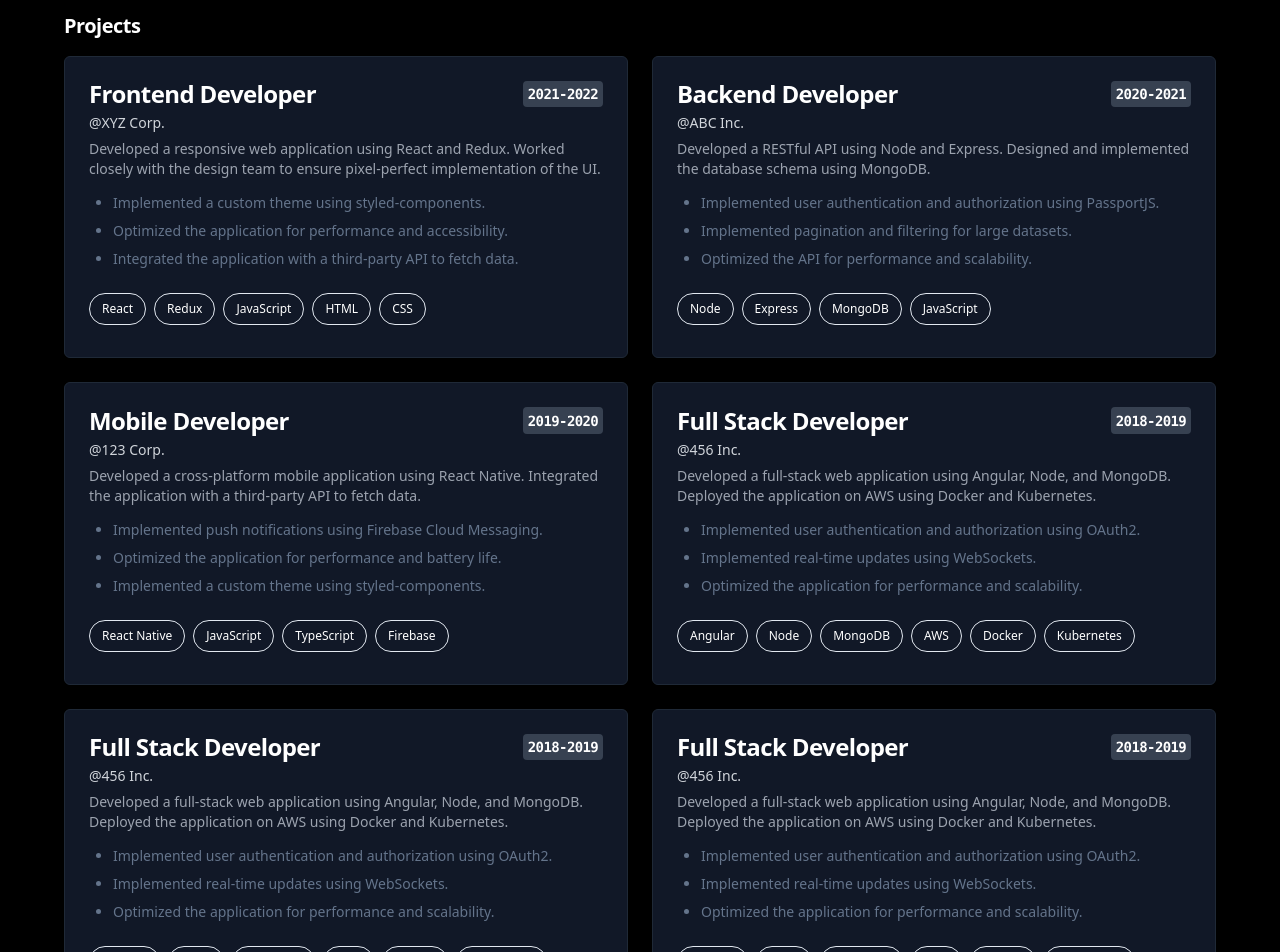
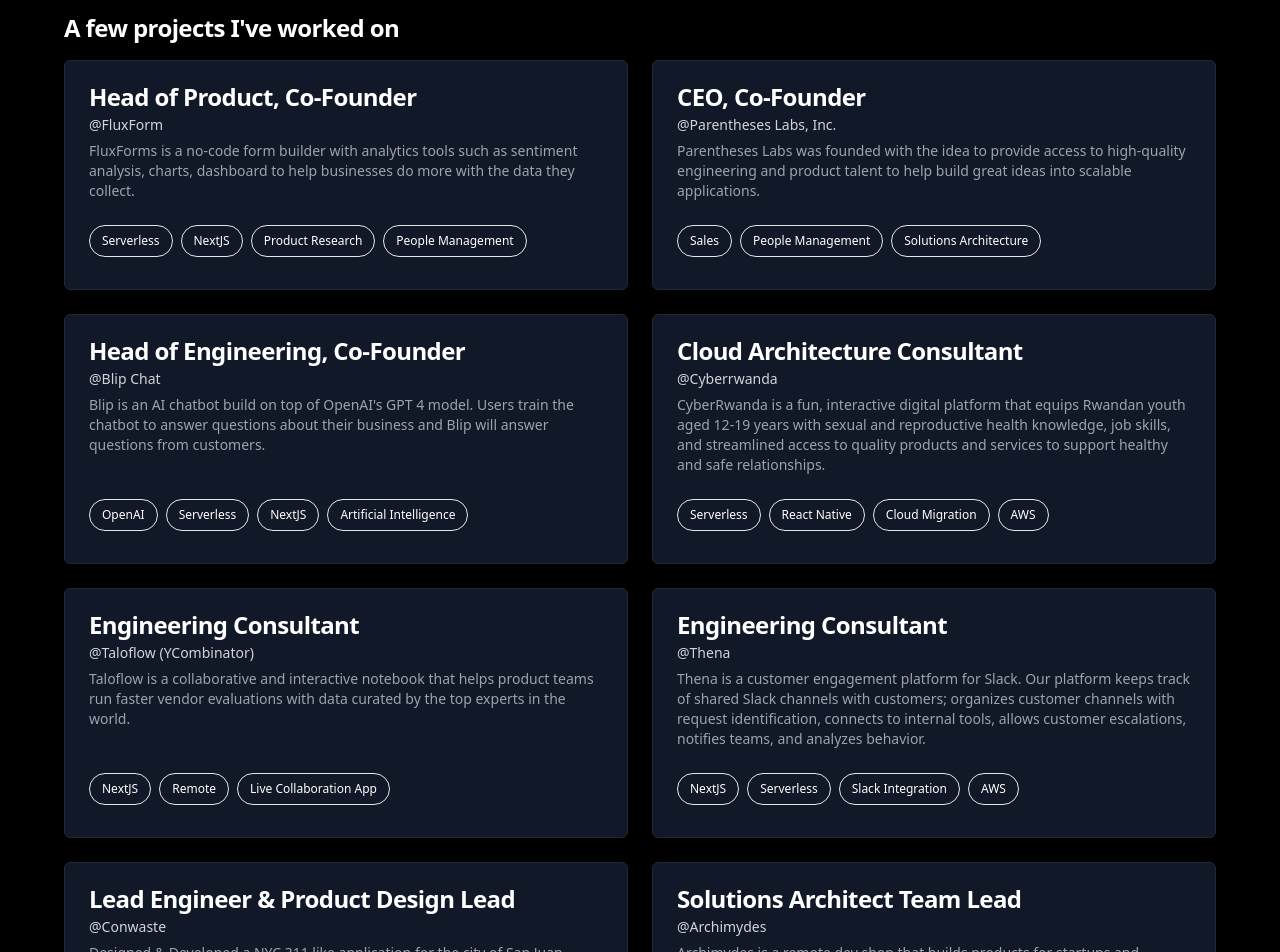
Before and after one commit to russdias/russdias, a Next.js app: page / in a window 1280 px wide. Shown: the part 480-1432 px from the top of the page. Built offline with nearby package versions, Linux system fonts and the light colour scheme.

Commit message:
update design and cleanup

```diff
--- a/src/app/global.css
+++ b/src/app/global.css
@@ -102,8 +102,13 @@
   }
   .profile-bg {
     background-color: #000000;
-    background-image: linear-gradient(#535353 1px, transparent 1px),
-      linear-gradient(to right, #535353 1px, #000000 1px);
-    background-size: 30px 30px;
+    background-size: 10px 10px;
+    background-image: repeating-linear-gradient(
+      45deg,
+      #545454 0,
+      #545454 1px,
+      #000000 0,
+      #000000 50%
+    );
   }
 }
--- a/src/modules/Contact/index.tsx
+++ b/src/modules/Contact/index.tsx
@@ -16,7 +16,7 @@
         </h2>
         <h2 className="text-white font-normal">
           <span>{descriptionOne}</span>
-          <a href={`mailto:${email}`} className="underline">
+          <a href={`mailto:${email}`} className="underline text-purple-700">
             {email}
           </a>
           <span>{descriptionTwo}</span>
--- a/src/modules/Intro/index.tsx
+++ b/src/modules/Intro/index.tsx
@@ -13,7 +13,7 @@
   return (
     <div
       id="about"
-      className="pt-40 flex gap-x-10 justify-center items-center text-white"
+      className="pt-40 flex gap-x-10 justify-center items-end text-white"
     >
       <div className="flex-1">
         <h1 className="">{header}</h1>
@@ -32,16 +32,16 @@
           ))}
         </div>
         <div className="mt-10 flex space-x-6 ">
-          <Github className="h-6 w-6" />
-          <Linkedin className="h-6 w-6" />
-          <Mail className="h-6 w-6" />
-          <Twitter className="h-6 w-6" />
-          <Instagram className="h-6 w-6" />
+          <Github className="h-6 w-6 cursor-pointer" />
+          <Linkedin className="h-6 w-6 cursor-pointer" />
+          <Mail className="h-6 w-6 cursor-pointer" />
+          <Twitter className="h-6 w-6 cursor-pointer" />
+          <Instagram className="h-6 w-6 cursor-pointer" />
         </div>
       </div>
       <div className="flex-1">
         <code className="bg-purple-800">{location}</code>
-        <div className="relative bg-gray-100 h-32 w-full my-4 flex items-end justify-end ml-auto profile-bg rounded-md">
+        <div className="mt-4 relative bg-gray-100 h-40 w-full flex items-end justify-end ml-auto profile-bg rounded-md">
           <Image
             src="/russ.png"
             width={350}
--- a/src/modules/Projects/content.tsx
+++ b/src/modules/Projects/content.tsx
@@ -1,85 +1,86 @@
-import { AppWindow, Code, Rocket } from "lucide-react";
-
 const content = {
-  header: "Projects",
+  header: "A few projects I've worked on",
   jobs: [
     {
-      role: "Frontend Developer",
-      time: "2021-2022",
+      role: "Head of Product, Co-Founder",
+      company: "FluxForm",
       description:
-        "Developed a responsive web application using React and Redux. Worked closely with the design team to ensure pixel-perfect implementation of the UI.",
-      points: [
-        "Implemented a custom theme using styled-components.",
-        "Optimized the application for performance and accessibility.",
-        "Integrated the application with a third-party API to fetch data.",
-      ],
-      company: "XYZ Corp.",
-      skills: ["React", "Redux", "JavaScript", "HTML", "CSS"],
+        "FluxForms is a no-code form builder with analytics tools such as sentiment analysis, charts, dashboard to help businesses do more with the data they collect.",
+      skills: ["Serverless", "NextJS", "Product Research", "People Management"],
+      linkTo: "https://fluxforms.xyz",
     },
     {
-      role: "Backend Developer",
-      time: "2020-2021",
+      role: "CEO, Co-Founder",
+      company: "Parentheses Labs, Inc.",
       description:
-        "Developed a RESTful API using Node and Express. Designed and implemented the database schema using MongoDB.",
-      points: [
-        "Implemented user authentication and authorization using PassportJS.",
-        "Implemented pagination and filtering for large datasets.",
-        "Optimized the API for performance and scalability.",
-      ],
-      company: "ABC Inc.",
-      skills: ["Node", "Express", "MongoDB", "JavaScript"],
+        "Parentheses Labs was founded with the idea to provide access to high-quality engineering and product talent to help build great ideas into scalable applications.",
+      skills: ["Sales", "People Management", "Solutions Architecture"],
+      linkTo: "https://www.linkedin.com/company/parentheses-labs",
     },
     {
-      role: "Mobile Developer",
-      time: "2019-2020",
+      role: "Head of Engineering, Co-Founder",
+      company: "Blip Chat",
       description:
-        "Developed a cross-platform mobile application using React Native. Integrated the application with a third-party API to fetch data.",
-      points: [
-        "Implemented push notifications using Firebase Cloud Messaging.",
-        "Optimized the application for performance and battery life.",
-        "Implemented a custom theme using styled-components.",
-      ],
-      company: "123 Corp.",
-      skills: ["React Native", "JavaScript", "TypeScript", "Firebase"],
+        "Blip is an AI chatbot build on top of OpenAI's GPT 4 model. Users train the chatbot to answer questions about their business and Blip will answer questions from customers.",
+      skills: ["OpenAI", "Serverless", "NextJS", "Artificial Intelligence"],
+      linkTo: "https://www.linkedin.com/company/parentheses-labs",
     },
     {
-      role: "Full Stack Developer",
-      time: "2018-2019",
+      role: "Cloud Architecture Consultant",
+      company: "Cyberrwanda",
       description:
-        "Developed a full-stack web application using Angular, Node, and MongoDB. Deployed the application on AWS using Docker and Kubernetes.",
-      points: [
-        "Implemented user authentication and authorization using OAuth2.",
-        "Implemented real-time updates using WebSockets.",
-        "Optimized the application for performance and scalability.",
-      ],
-      company: "456 Inc.",
-      skills: ["Angular", "Node", "MongoDB", "AWS", "Docker", "Kubernetes"],
+        "CyberRwanda is a fun, interactive digital platform that equips Rwandan youth aged 12-19 years with sexual and reproductive health knowledge, job skills, and streamlined access to quality products and services to support healthy and safe relationships.",
+      skills: ["Serverless", "React Native", "Cloud Migration", "AWS"],
+      linkTo: "https://www.cyberrwanda.org",
     },
     {
-      role: "Full Stack Developer",
-      time: "2018-2019",
+      role: "Engineering Consultant",
+      company: "Taloflow (YCombinator)",
       description:
-        "Developed a full-stack web application using Angular, Node, and MongoDB. Deployed the application on AWS using Docker and Kubernetes.",
-      points: [
-        "Implemented user authentication and authorization using OAuth2.",
-        "Implemented real-time updates using WebSockets.",
-        "Optimized the application for performance and scalability.",
-      ],
-      company: "456 Inc.",
-      skills: ["Angular", "Node", "MongoDB", "AWS", "Docker", "Kubernetes"],
+        "Taloflow is a collaborative and interactive notebook that helps product teams run faster vendor evaluations with data curated by the top experts in the world.",
+
+      skills: ["NextJS", "Remote", "Live Collaboration App"],
+      linkTo: "https://www.taloflow.ai",
     },
     {
-      role: "Full Stack Developer",
-      time: "2018-2019",
+      role: "Engineering Consultant",
+      company: "Thena",
       description:
-        "Developed a full-stack web application using Angular, Node, and MongoDB. Deployed the application on AWS using Docker and Kubernetes.",
-      points: [
-        "Implemented user authentication and authorization using OAuth2.",
-        "Implemented real-time updates using WebSockets.",
-        "Optimized the application for performance and scalability.",
-      ],
-      company: "456 Inc.",
-      skills: ["Angular", "Node", "MongoDB", "AWS", "Docker", "Kubernetes"],
+        "Thena is a customer engagement platform for Slack. Our platform keeps track of shared Slack channels with customers; organizes customer channels with request identification, connects to internal tools, allows customer escalations, notifies teams, and analyzes behavior.",
+      skills: ["NextJS", "Serverless", "Slack Integration", "AWS"],
+      linkTo: "https://www.thena.ai",
+    },
+    {
+      role: "Lead Engineer & Product Design Lead",
+      company: "Conwaste",
+      description:
+        "Designed & Developed a NYC 311 like application for the city of San Juan, Puerto Rick. The application allows citizens to report issues to the city and track the progress of the issue.",
+      skills: ["Firebase", "Serverless", "NextJS", "React Native"],
+      linkTo: "https://www.conwastepr.com/en",
+    },
+    {
+      role: "Solutions Architect Team Lead",
+      company: "Archimydes",
+      description:
+        "Archimydes is a remote dev shop that builds products for startups and enterprises. I led a team of engineers and designers to build products for our clients.",
+      skills: ["React", "React Native", "NodeJS", "Firebase", "AWS"],
+      linkTo: "https://archimydes.dev",
+    },
+    {
+      role: "Senior Software Engineer",
+      company: "QuantLegal Tech",
+      description:
+        "Developed an application that helped lawyers with an E2E solutions for VC funding. The application helped lawyers with the legal documents and helped them manage their clients.",
+      skills: ["NextJS", "TypeScript Migration", "Serverless"],
+      linkTo: "https://quantlegaltech.com",
+    },
+    {
+      role: "Frontend Engineer",
+      company: "Canid",
+      description:
+        "Developed a Covid Vaccine finder and scheduler for kids in New York during the peak of the pandemic. The application helped parents find the nearest vaccine center for their kids.",
+      skills: ["React", "NextJS", "TypeScript", "Serverless"],
+      linkTo: "https://www.canid.io",
     },
   ],
 };
--- a/src/modules/Projects/index.tsx
+++ b/src/modules/Projects/index.tsx
@@ -8,6 +8,7 @@
   CardTitle,
 } from "@/components/ui/card";
 import content from "./content";
+import Link from "next/link";
 
 interface Props {
   children?: JSX.Element;
@@ -18,30 +19,20 @@
   return (
     <div>
       <div>
-        <h4 id="projects" className="mb-4 text-white">
+        <h3 id="projects" className="mb-4 text-white">
           {header}
-        </h4>
+        </h3>
       </div>
       <div className="w-full grid grid-cols-2 gap-6">
         {jobs.map((job) => (
-          <Card
-            key={job.company}
-            className="shadow-none bg-gray-900 border-gray-800 text-white"
-          >
+          <a key={job.company} href={job.linkTo} target="_blank">
+            <Card className="shadow-none bg-gray-900 border-gray-800 text-white h-full flex flex-col justify-between">
               <CardHeader>
-              <CardTitle className="flex justify-between items-center">
-                {job.role}
-                <code>{job.time}</code>
-              </CardTitle>
+                <CardTitle>{job.role}</CardTitle>
                 <CardDescription className="text-gray-300">{`@${job.company}`}</CardDescription>
                 <CardDescription className="text-gray-400">
                   {job.description}
                 </CardDescription>
-              <ul className="text-gray-5  00">
-                {job.points.map((point) => (
-                  <li key={point}>{point}</li>
-                ))}
-              </ul>
               </CardHeader>
               <CardFooter className="flex flex-wrap">
                 {job.skills.map((skill) => (
@@ -56,6 +47,7 @@
                 ))}
               </CardFooter>
             </Card>
+          </a>
         ))}
       </div>
     </div>
```
Lines whose indentation alone changed are shown as unchanged.
